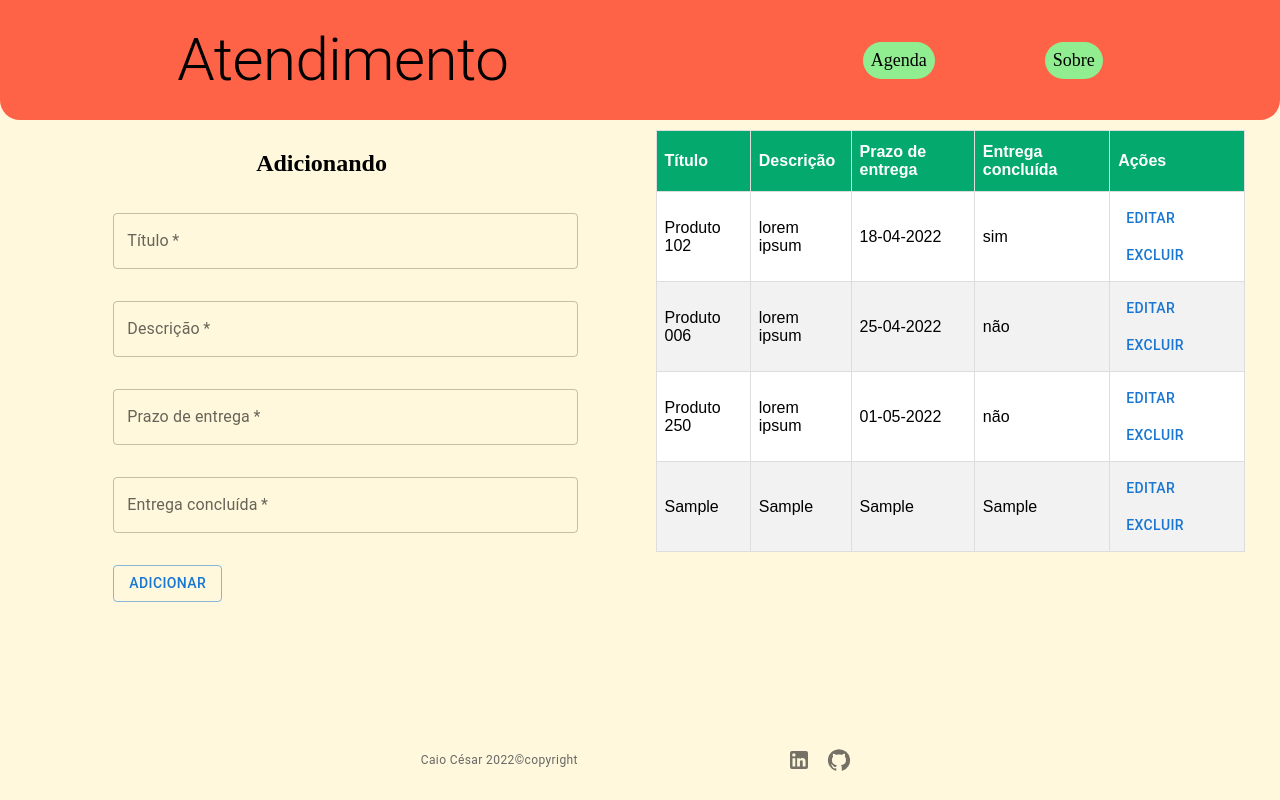
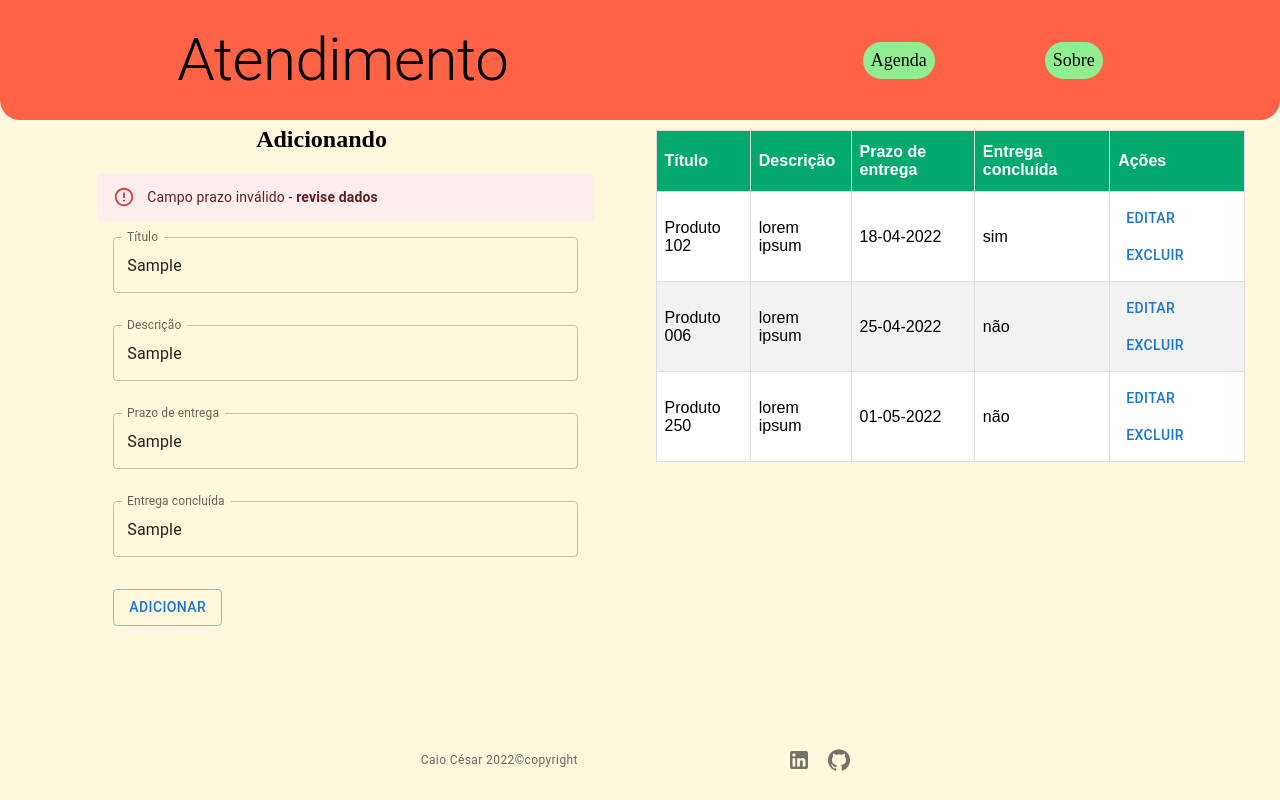
Before and after one commit to CaioCesarP/Agenda-atendimento, a React (Create React App) app: page / in a window 1280 px wide. Both pictures are taken after typing "Sample", "Sample", "Sample", "Sample" into the empty fields and a click on the button "ADICIONAR". Built offline with nearby package versions, Linux system fonts and the light colour scheme.

Commit message:
validation

```diff
--- a/src/inicial/components/Components-Content/addUser.js
+++ b/src/inicial/components/Components-Content/addUser.js
@@ -1,8 +1,9 @@
 import React, { useState } from "react";
-import { TextField, Button } from "@mui/material";
+import { TextField, Button, Alert } from "@mui/material";
 
 const AddUserForm = (props) => {
   const [user, setUser] = useState(props.initialFormState);
+  const [erro, setErro] = useState(null);
 
   const handleInputChange = (event) => {
     const { name, value } = event.target;
@@ -10,18 +11,53 @@ const AddUserForm = (props) => {
     setUser({ ...user, [name]: value });
   };
 
+  const validation = (event) => {
+    const regPrazo =
+      /^\b(0?[1-9]|[12][0-9]|3[01])\b-\b(0?[1-9]|1[0-2])\b-\b(2022|[2-9][0-9][0-9][0-9])\b$/;
+    if (
+      user.titulo === "" ||
+      user.descricao === "" ||
+      user.prazo === "" ||
+      user.entregue === ""
+    ) {
+      setErro("empty");
+      return;
+    } else if (user.prazo.match(regPrazo) === null) {
+      setErro("term");
+      return;
+    } else if (user.entregue !== "sim" && user.entregue !== "não") {
+      setErro("delivered");
+      return;
+    }
+
+    event.preventDefault();
+
+    props.addUser(user);
+    setUser(props.initialFormState);
+    setErro(null);
+  };
+
   return (
-    <form
-      onSubmit={(event) => {
-        event.preventDefault();
-
-        props.addUser(user);
-        setUser(props.initialFormState);
-      }}
-    >
+    <>
+      {erro === "empty" ? (
+        <Alert severity="error">
+          Campo vazio - <strong>revise dados</strong>
+        </Alert>
+      ) : erro === "term" ? (
+        <Alert severity="error">
+          Campo prazo inválido - <strong>revise dados</strong>
+        </Alert>
+      ) : erro === "delivered" ? (
+        <Alert severity="error">
+          Campo entrega concluída inválido - <strong>revise dados</strong>
+        </Alert>
+      ) : (
+        <Alert severity="info">
+          Preencha os dados - <strong>dados a serem preenchidos</strong>
+        </Alert>
+      )}
       <div className="box-input">
         <TextField
-          required
           name="titulo"
           type="text"
           className="input input--titulo"
@@ -30,7 +66,6 @@ const AddUserForm = (props) => {
           onChange={handleInputChange}
         />
         <TextField
-          required
           name="descricao"
           type="text"
           className="input input--descricao"
@@ -39,7 +74,6 @@ const AddUserForm = (props) => {
           onChange={handleInputChange}
         />
         <TextField
-          required
           name="prazo"
           type="text"
           className="input input--prazo"
@@ -49,7 +83,6 @@ const AddUserForm = (props) => {
           onChange={handleInputChange}
         />
         <TextField
-          required
           name="entregue"
           type="text"
           className="input input--entregue"
@@ -61,12 +94,12 @@ const AddUserForm = (props) => {
       </div>
       <div className="box-button">
         <div className="adjust-1">
-          <Button type="submit" variant="outlined">
+          <Button onClick={validation} variant="outlined">
             adicionar
           </Button>
         </div>
       </div>
-    </form>
+    </>
   );
 };
 
--- a/src/inicial/components/Components-Content/editUser.js
+++ b/src/inicial/components/Components-Content/editUser.js
@@ -1,8 +1,9 @@
 import React, { useEffect, useState } from "react";
-import { TextField, Button } from "@mui/material";
+import { TextField, Button, Alert } from "@mui/material";
 
 const EditUser = (props) => {
   const [user, setUser] = useState(props.currentUser);
+  const [erro, setErro] = useState(null);
 
   useEffect(() => {
     setUser(props.currentUser);
@@ -14,17 +15,52 @@ const EditUser = (props) => {
     setUser({ ...user, [name]: value });
   };
 
+  const validation = (event) => {
+    const regPrazo =
+      /^\b(0?[1-9]|[12][0-9]|3[01])\b-\b(0?[1-9]|1[0-2])\b-\b(2022|[2-9][0-9][0-9][0-9])\b$/;
+    if (
+      user.titulo === "" ||
+      user.descricao === "" ||
+      user.prazo === "" ||
+      user.entregue === ""
+    ) {
+      setErro("empty");
+      return;
+    } else if (user.prazo.match(regPrazo) === null) {
+      setErro("term");
+      return;
+    } else if (user.entregue !== "sim" && user.entregue !== "não") {
+      setErro("delivered");
+      return;
+    }
+
+    event.preventDefault();
+
+    props.updateUser(user.id, user);
+    setErro(null);
+  };
+
   return (
-    <form
-      onSubmit={(event) => {
-        event.preventDefault();
-
-        props.updateUser(user.id, user);
-      }}
-    >
+    <>
+      {erro === "empty" ? (
+        <Alert severity="error">
+          Campo vazio - <strong>revise dados</strong>
+        </Alert>
+      ) : erro === "term" ? (
+        <Alert severity="error">
+          Campo prazo inválido - <strong>revise dados</strong>
+        </Alert>
+      ) : erro === "delivered" ? (
+        <Alert severity="error">
+          Campo entrega concluída inválido - <strong>revise dados</strong>
+        </Alert>
+      ) : (
+        <Alert severity="info">
+          Modifique os dados - <strong>dados a serem modificados</strong>
+        </Alert>
+      )}
       <div className="box-input">
         <TextField
-          required
           name="titulo"
           type="text"
           className="input input--titulo"
@@ -33,7 +69,6 @@ const EditUser = (props) => {
           onChange={handleInputChange}
         />
         <TextField
-          required
           name="descricao"
           type="text"
           className="input input--descricao"
@@ -42,7 +77,6 @@ const EditUser = (props) => {
           onChange={handleInputChange}
         />
         <TextField
-          required
           name="prazo"
           type="text"
           className="input input--prazo"
@@ -52,7 +86,6 @@ const EditUser = (props) => {
           onChange={handleInputChange}
         />
         <TextField
-          required
           name="entregue"
           type="text"
           className="input input--entregue"
@@ -64,7 +97,7 @@ const EditUser = (props) => {
       </div>
       <div className="box-button">
         <div className="adjust-1">
-          <Button type="submit" variant="outlined">
+          <Button variant="outlined" onClick={validation}>
             editar
           </Button>
           <Button variant="outlined" onClick={() => props.setEditing(false)}>
@@ -72,7 +105,7 @@ const EditUser = (props) => {
           </Button>
         </div>
       </div>
-    </form>
+    </>
   );
 };
 
--- a/src/style.css
+++ b/src/style.css
@@ -272,14 +272,15 @@ body {
   }
 
   .content .input {
-   margin: 1rem 0 !important;
+    margin: 1rem 0 !important;
   }
 
   .content .box-input {
     flex-direction: column;
   }
 
-  .content .box-button, .adjust-1 {
+  .content .box-button,
+  .adjust-1 {
     flex-direction: column;
     justify-content: center;
   }
```
Also changed, not shown: 8 other files (tests, documents, lock files or other folders).
